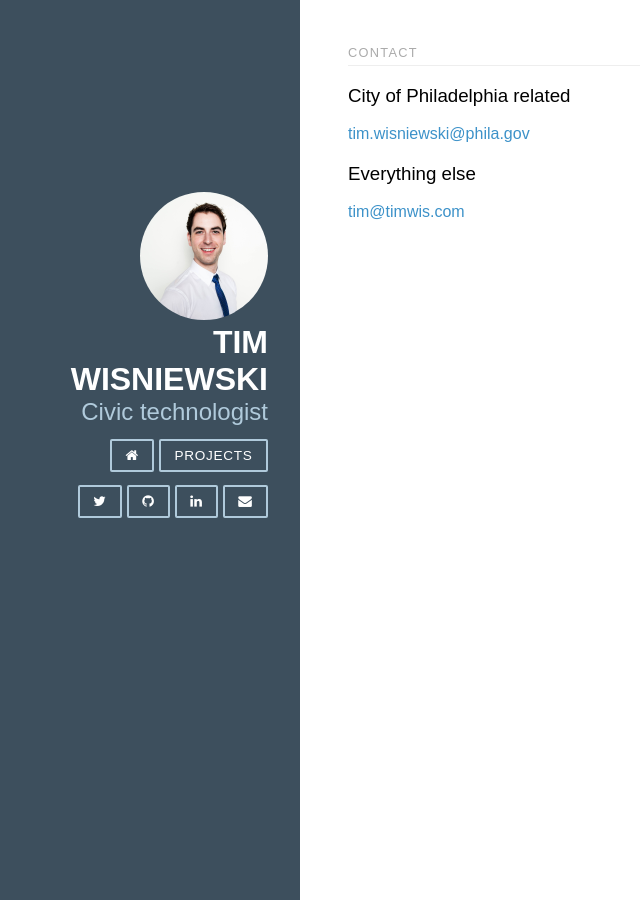
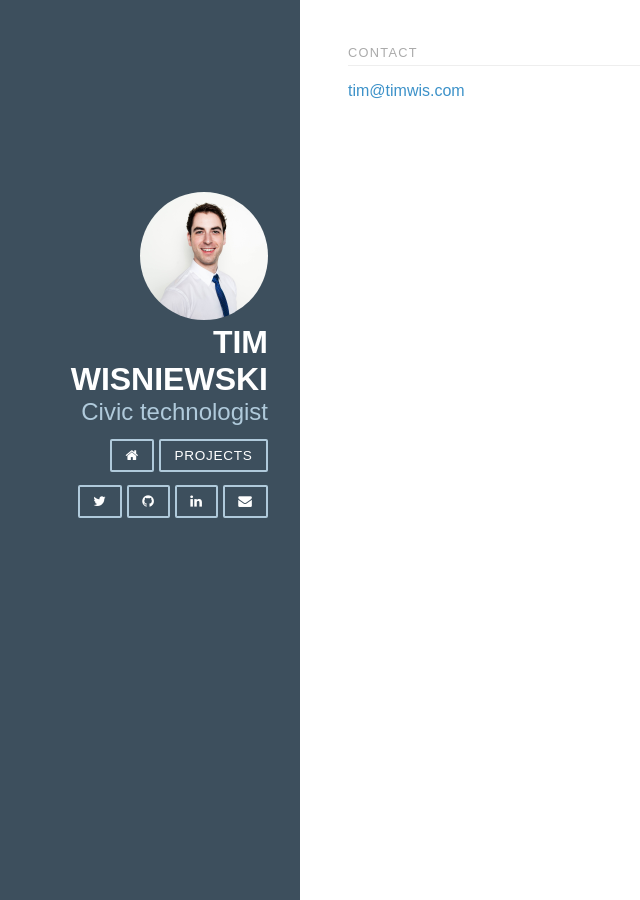
Before and after one commit to timwis/timwis.github.io, a Jekyll site: the page built from contact.md, in a window 1280 px wide. Shown: the whole page, without its empty margins (20-660 px from the left). Built offline with Jekyll 4.4.1, drawn with Linux system fonts in a browser that asks for light colours; nearby versions of some CDN libraries.

Commit message:
Remove city of phila email address

```diff
--- a/contact.md
+++ b/contact.md
@@ -7,8 +7,4 @@ published: true
   <h1 class="content-subhead">Contact</h1>
 </div>
 
-### City of Philadelphia related
-[tim.wisniewski@phila.gov](mailto:tim.wisniewski@phila.gov)
-
-### Everything else
 [tim@timwis.com](mailto:tim@timwis.com)
```
